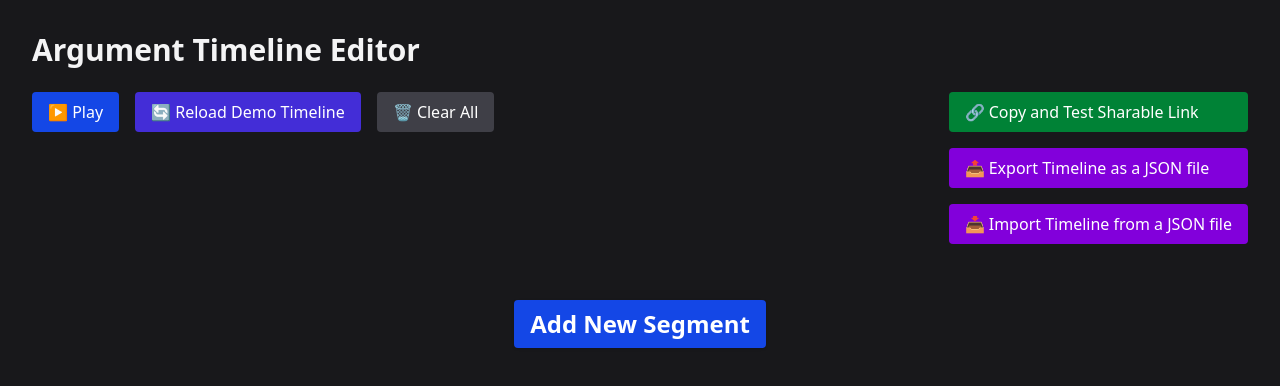
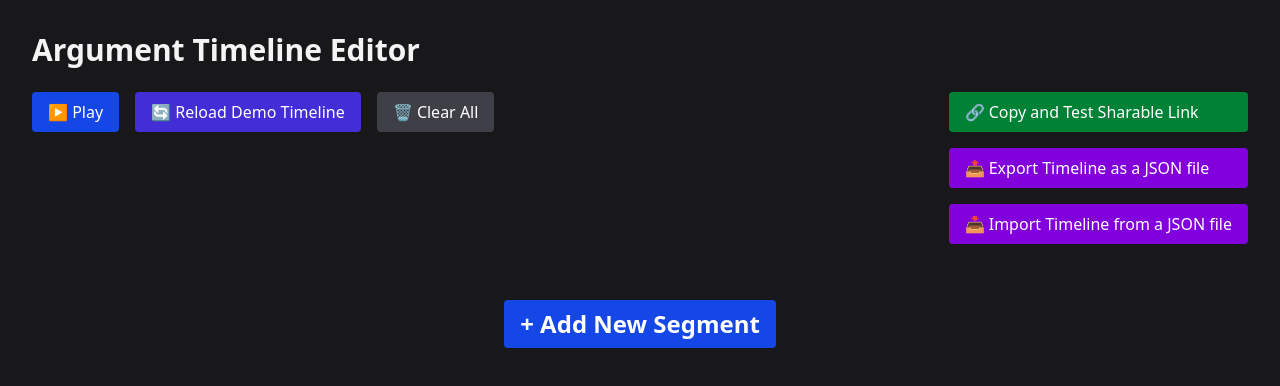
Before and after one commit to gbotros/argumenter, a Vue app: page /editor in a window 1280 px wide. Shown: the top 386 px of the page. Built offline with nearby package versions, Linux system fonts and the light colour scheme.

Commit message:
add + sign to the add new buttons

```diff
--- a/src/editor/components/EditorSegmentItem.vue
+++ b/src/editor/components/EditorSegmentItem.vue
@@ -163,7 +163,7 @@
       <button
         class="mt-1 px-2 py-1 rounded bg-blue-700 text-white hover:bg-blue-600 transition w-fit"
         @click="addSource">
-        Add Source
+        + Add Source
       </button>
     </div>
     <div v-else class="flex flex-col md:flex-row gap-2">
@@ -212,7 +212,7 @@
       <button
         class="mt-2 px-3 py-1 rounded bg-blue-700 text-white hover:bg-blue-600 transition"
         @click="addVideoComment">
-        Add Comment
+        +Add Comment
       </button>
     </div>
   </li>
--- a/src/editor/components/EditorSegmentList.vue
+++ b/src/editor/components/EditorSegmentList.vue
@@ -11,10 +11,10 @@
     <div class="flex justify-center mt-6">
       <button
         @click="addSegment"
-        class="flex items-center justify-center rounded bg-blue-700 hover:bg-blue-600 text-white text-2xl font-bold shadow transition w-fit px-4 py-2"
+        class="rounded bg-blue-700 hover:bg-blue-600 text-white text-2xl font-bold px-4 py-2"
         title="Add a new segment to the timeline"
         aria-label="Add new segment">
-        Add New Segment
+           + Add New Segment
       </button>
     </div>
   </div>
```
